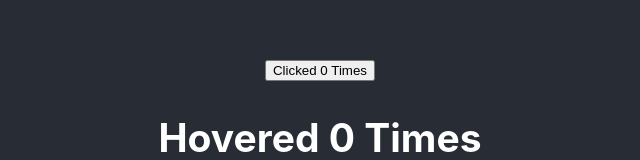
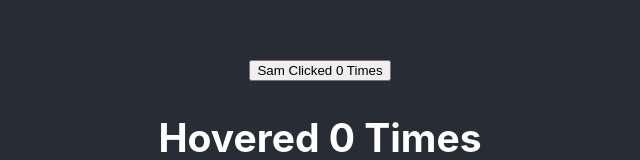
Before and after one commit to samchillcott/hocscodevolution, a React (Create React App) app: page / in a window 1280 px wide. Shown: the part 207-367 px from the top of the page, without its empty margins (320-960 px from the left). Built offline with nearby package versions, Linux system fonts and the light colour scheme.

Commit message:
Add HOC and update Clickcounter

```diff
--- a/src/ClickCounter.js
+++ b/src/ClickCounter.js
@@ -1,16 +1,12 @@
-import React, {useState} from 'react'
+import React from 'react';
+import UpdatedComponent from './withCounter';
 
-const ClickCounter = () => {
-        const [count, setCount] = useState(0);
-
-     const incrementHandler = () => {
-            setCount(count + 1)
-        }
+const ClickCounter = ({incrementHandler, name, count}) => {
     return (
         <div>
-            <button onClick={incrementHandler}>Clicked {count} Times</button>
+            <button onClick={incrementHandler}>{name} Clicked {count} Times</button>
         </div>
     )
 }
 
-export default ClickCounter
+export default UpdatedComponent(ClickCounter)
--- a/src/HoverCounter.js
+++ b/src/HoverCounter.js
@@ -1,4 +1,5 @@
-import React, {useState} from 'react'
+import React, {useState} from 'react';
+import UpdatedComponent from './withCounter'
 
 const HoverCounter = () => {
     const [count, setCount] = useState(0);
@@ -12,4 +13,4 @@ const HoverCounter = () => {
     )
 }
 
-export default HoverCounter
+export default UpdatedComponent(HoverCounter)
--- /dev/null
+++ b/src/withCounter.js
@@ -0,0 +1,14 @@
+import React, {useState} from 'react'
+
+const UpdatedComponent = (OriginalComponent) => {
+    const NewComponent = () => {
+        const [count, setCount] = useState(0);
+        const incrementHandler = () => {
+            setCount(count + 1)
+        }
+        return <OriginalComponent name="Sam" incrementHandler={incrementHandler} count={count}/>
+    }
+    return NewComponent
+}
+
+export default UpdatedComponent
```
Also changed, not shown: 1 other file (tests, documents, lock files or other folders).
